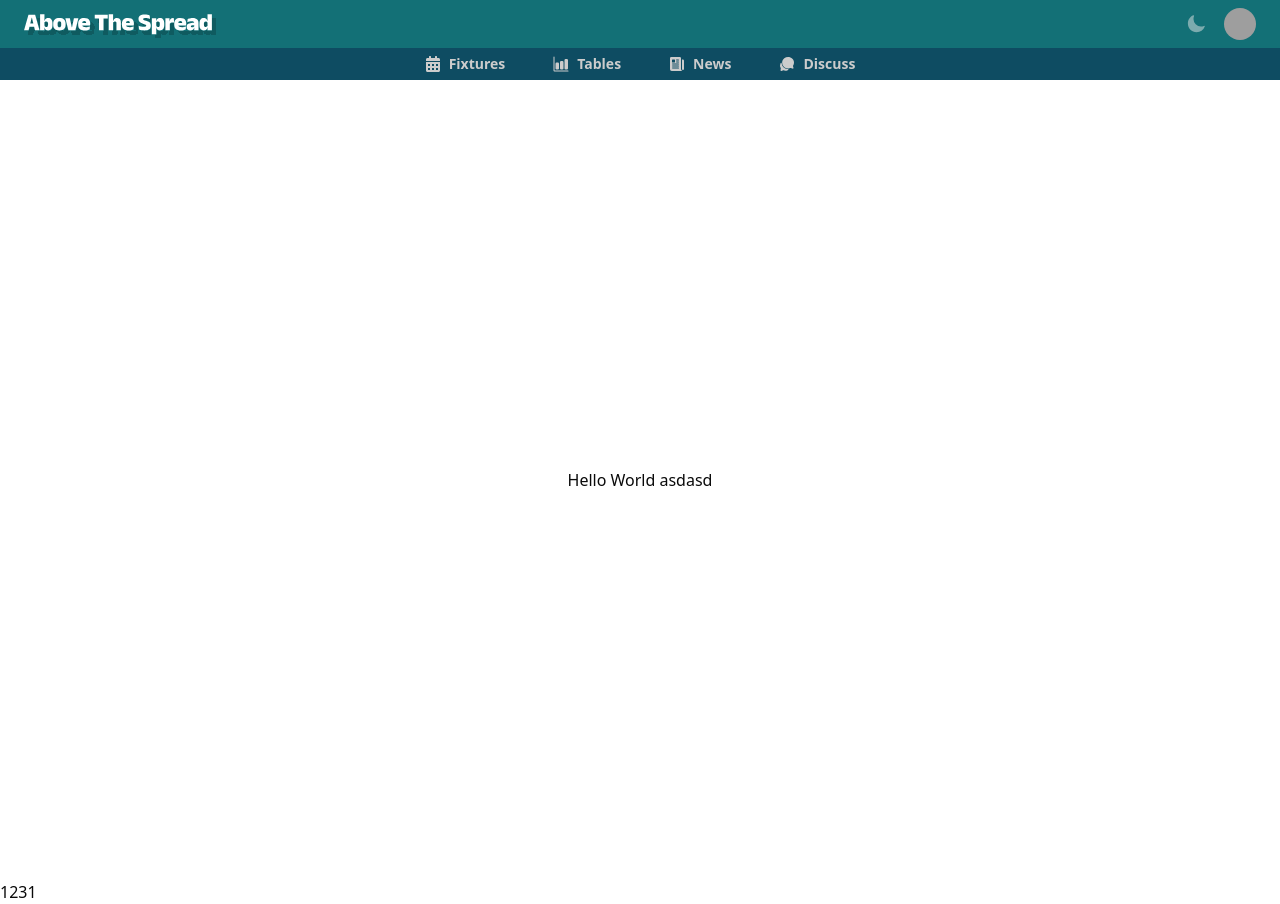
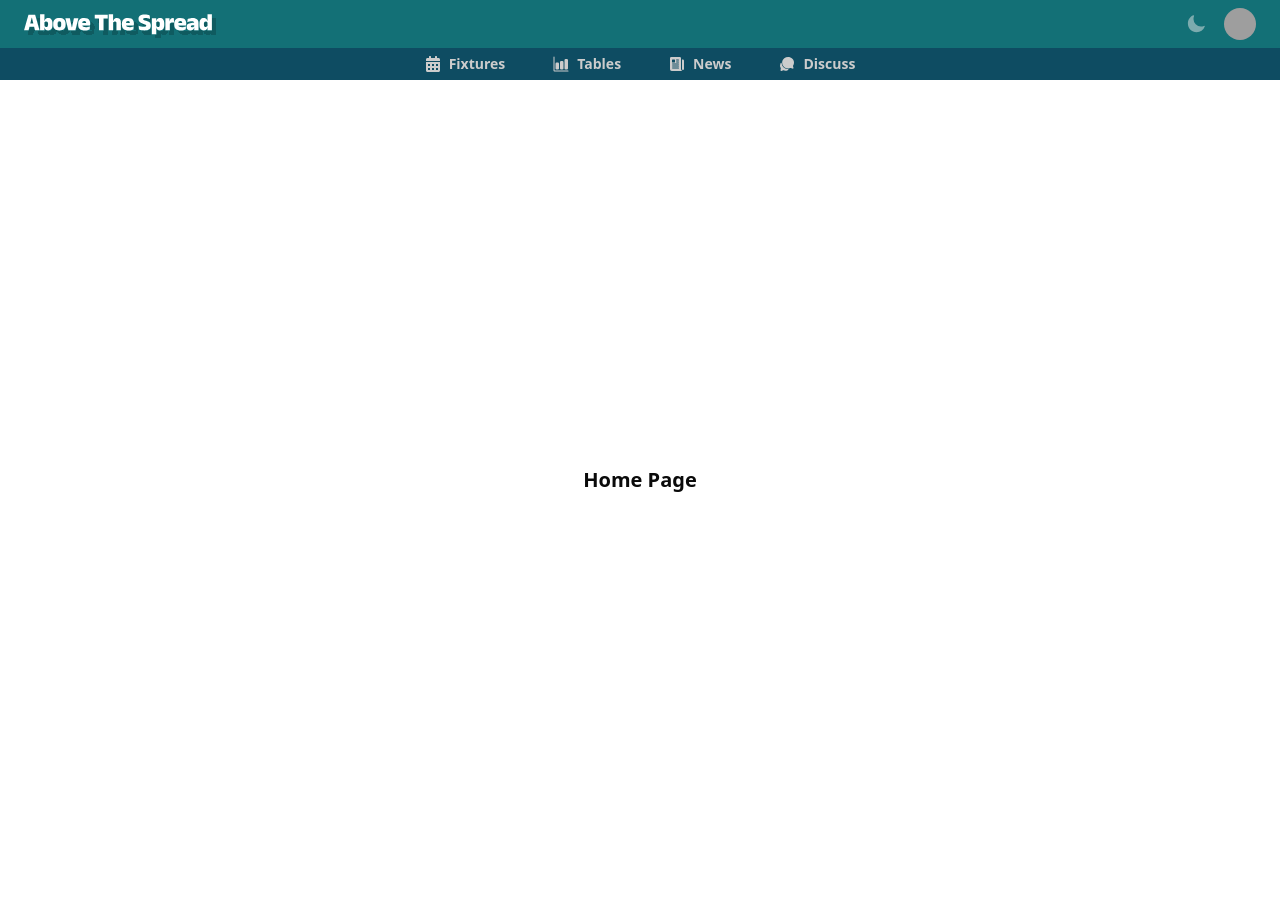
Before and after one commit to above-the-spread-team/ats-frontend, a Next.js app: page / in a window 1280 px wide. After the commit the page ends 880 px from the top, so only its background shows below. Built offline with nearby package versions, Linux system fonts and the light colour scheme; grey boxes are pictures that could not be loaded.

Commit message:
home page

```diff
--- a/src/app/page.tsx
+++ b/src/app/page.tsx
@@ -1,10 +1,9 @@
 export default function Home() {
   return (
     <div className="">
-      <div className="flex justify-center items-center h-screen">
-        Hello World asdasd
+      <div className="flex justify-center text-xl font-bold items-center h-screen">
+        Home Page
       </div>
-      <p>1231</p>
     </div>
   );
 }
```
